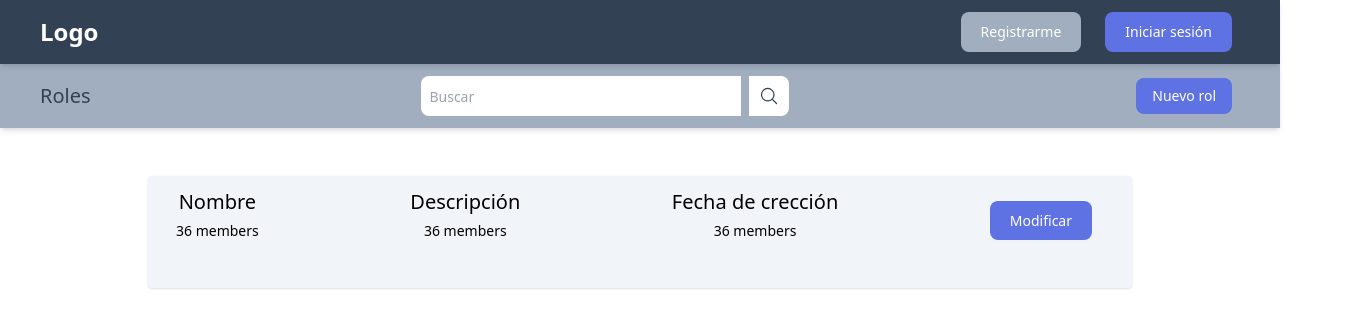
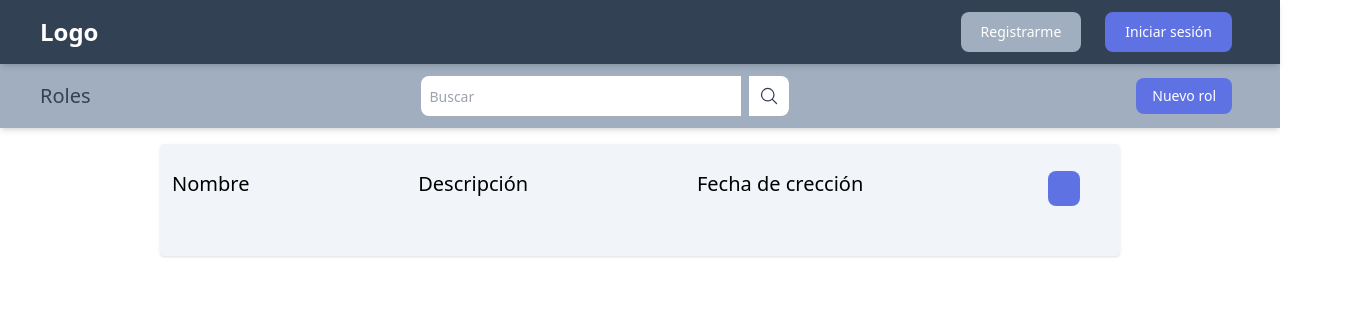
Before and after one commit to KevinJPC/portal-project-app, a React (Create React App) app: page /admin/roles/actives in a window 1280 px wide. Shown: the top 328 px of the page, 1360 px wide, since content can reach past the window. Built offline with nearby package versions, Linux system fonts and the light colour scheme.

Commit message:
Add changes  roles list component

```diff
--- a/src/components/Navbar.js
+++ b/src/components/Navbar.js
@@ -1,6 +1,5 @@
 import React, { useState } from 'react'
 import { Link } from 'react-router-dom'
-
 import { Bars3Icon, XMarkIcon } from '@heroicons/react/24/solid'
 
 const Navbar = () => {
--- a/src/components/Roles.js
+++ b/src/components/Roles.js
@@ -1,47 +1,38 @@
 import React from 'react'
 import { Link } from 'react-router-dom'
-function Roles() {
+import PropTypes from 'prop-types'
+function Roles({ name, description, date, buttonText, route }) {
 	return (
-		<div className=' mt-4'>
-			<div className='flex flex-col items-center pt-6 justify-center sm:pt-0'>
-				<div className='bg-gray-50  flex items-center justify-center px-16'>
-					<div className='py-8 w-full'>
+		<div className='md:flex flex-col items-center pt-2 justify-center sm:pt-0'>
+			<div className='md:flex items-center justify-center'>
+				<div className='py-4 w-full'>
 					<div className='lg:flex items-center justify-center w-full'>
-							<div className='w-3/4 justify-center bg-gray p-4 shadow rounded'>
-								<div className='flex items-center pb-6'>
-									<div className='flex items-start justify-between w-screen'>
-										<div className='pl-3 text-center'>
-											<p className='text-xl font-medium leading-5 text-gray-800'>
-												Nombre
-											</p>
-											<p className='text-sm leading-normal pt-2 text-gray-500'>
-												36 members
+						<div className='w-3/4 justify-center items-center bg-gray shadow rounded'>
+							<div className='md:flex justify-center items-center pb-6'>
+								<div className='md:flex items-center justify-between w-screen'>
+									<div className='pl-3 p-6 items-center text-center'>
+										<p className='text-xl font-medium leading-5'>Nombre</p>
+										<p className='text-sm leading-normal pt-2'>{name} </p>
+									</div>
+									<div className='pl-3 p-6 text-center'>
+										<p className='text-xl font-medium leading-5'>Descripción</p>
+										<p className='text-sm leading-normal pt-2'>
+											{description}{' '}
 										</p>
 									</div>
-										<div className='pl-3 text-center'>
-											<p className='text-xl font-medium leading-5 text-gray-800'>
-												Descripción
-											</p>
-											<p className='text-sm leading-normal pt-2 text-gray-500'>
-												36 members
-											</p>
-										</div>
-										<div className='pl-3 text-center'>
-											<p className='text-xl font-medium leading-5 text-gray-800'>
+									<div className='pl-3 p-6 text-center'>
+										<p className='text-xl font-medium leading-5'>
 											Fecha de crección
 										</p>
-											<p className='text-sm leading-normal pt-2 text-gray-500'>
-												36 members
-											</p>
+										<p className='text-sm leading-normal pt-2'>{date}</p>
 									</div>
-										<div className='pl-3 p-4 text-center'>
+									<div className='pl-3 p-8 text-center'>
 										<Link
-												to='/'
-												className='text-white  bg-purple text-center font-medium rounded-lg text-sm px-4 py-2 md:px-5 md:py-2.5 mr-1 md:mr-2'
+											to={route}
+											className='text-white bg-purple text-center font-medium rounded-lg text-xs sm:text-sm p-1.5 sm:px-4 sm:py-2 ml-4 md:mr-2'
 										>
-												Modificar
+											{buttonText}
 										</Link>
-										</div>
 									</div>
 								</div>
 							</div>
@@ -53,4 +44,12 @@ function Roles() {
 	)
 }
 
+Roles.propTypes = {
+	name: PropTypes.string,
+	description: PropTypes.string,
+	date: PropTypes.string,
+	buttonText: PropTypes.string,
+	route: PropTypes.string,
+}
+
 export default Roles
--- a/src/components/SearchBar.js
+++ b/src/components/SearchBar.js
@@ -5,7 +5,6 @@ import { MagnifyingGlassIcon } from '@heroicons/react/24/outline'
 
 function SearchBar({ title, buttonText, route }) {
 	return (
-		<div>
 		<div className='shadow-md w-full top-16 left-0'>
 			<div className='flex items-center justify-between bg-silver py-2 px-3 sm:py-4 md:p-3 md:px-10 '>
 				<div className=' text-xs sm:text-base lg:text-xl  items-center text-blue '>
@@ -35,7 +34,6 @@ function SearchBar({ title, buttonText, route }) {
 				</Link>
 			</div>
 		</div>
-		</div>
 	)
 }
 
--- a/src/pages/role/InactivesRoles.js
+++ b/src/pages/role/InactivesRoles.js
@@ -1,7 +1,38 @@
 import React from 'react'
+import Roles from '../../components/Roles'
+import SearchBar from '../../components/SearchBar'
 
 function InactivesRoles() {
-	return <div>InactivesRoles</div>
+	return (
+		<div>
+			<SearchBar
+				title='Roles'
+				buttonText='Nuevo rol'
+				route='register'
+			/>
+			<Roles
+				name='Servicio al cliente'
+				description='Rol de servicio al cliente'
+				date='28/09/2022'
+				buttonText='Modificar'
+				route='register'
+			/>
+			<Roles
+				name='Cliente'
+				description='Rol del cliente'
+				date='28/09/2022'
+				buttonText='Modificar'
+				route='register'
+			/>
+			<Roles
+				name='Proveedor'
+				description='Rol del proveedor'
+				date='28/09/2022'
+				buttonText='Modificar'
+				route='register'
+			/>
+		</div>
+	)
 }
 
 export default InactivesRoles
```
Lines whose indentation alone changed are shown as unchanged.
